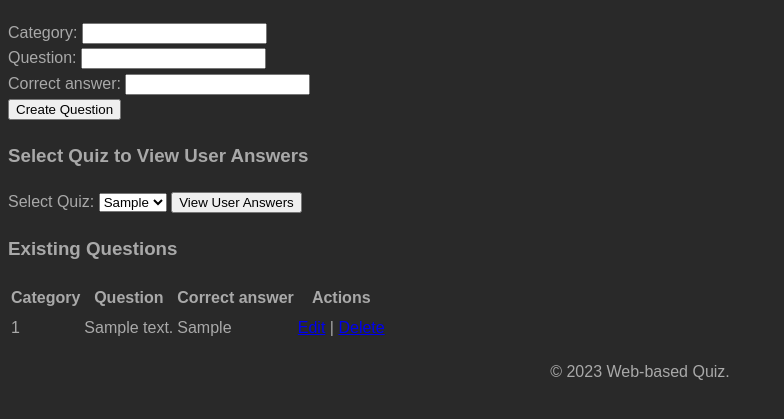
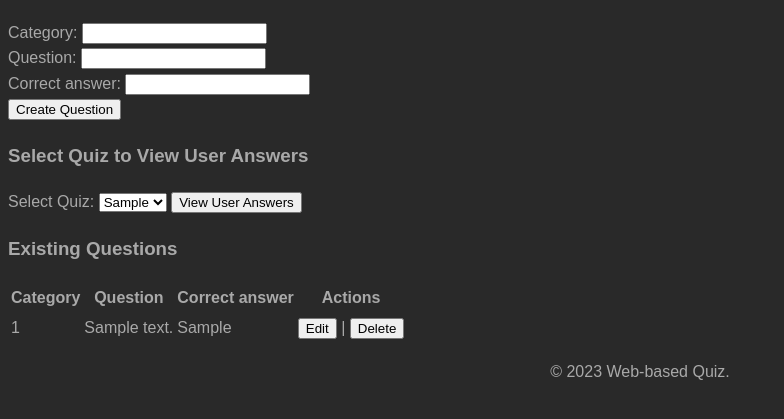
Before and after one commit to AlmazErmilov/WebQuiz-Web-based-system-for-organising-a-quiz-, a Flask app: page /admin in a window 1280 px wide. Shown: the part 299-718 px from the top of the page, without its empty margins (0-784 px from the left). Run offline with Flask 3, Linux system fonts and the light colour scheme; tables that the repository leaves empty or names only in its code hold one stand-in row (values such as "Sample post"); data that the repository does not hold is empty.

Commit message:
upd button link style

```diff
--- a/static/style.css
+++ b/static/style.css
@@ -27,3 +27,8 @@ footer {
     margin-top: 1rem;
     text-align: center;
 }
+
+a {
+    color: inherit; /* blue colors for links too */
+    text-decoration: inherit; /* no underline */
+  }
--- a/templates/admin.html
+++ b/templates/admin.html
@@ -44,8 +44,8 @@
                 <td>{{ question.question_text }}</td>
                 <td>{{ question.answer }}</td>
                 <td>
-                    <a href="{{ url_for('edit_question', question_id=question.id) }}">Edit</a> |
-                    <a href="{{ url_for('delete_question', question_id=question.id) }}">Delete</a>
+                    <button> <a href="{{ url_for('edit_question', question_id=question.id) }}">Edit</a> </button> |
+                    <button> <a href="{{ url_for('delete_question', question_id=question.id) }}">Delete</a> </button>
                 </td>
             </tr>
         {% endfor %}
```
